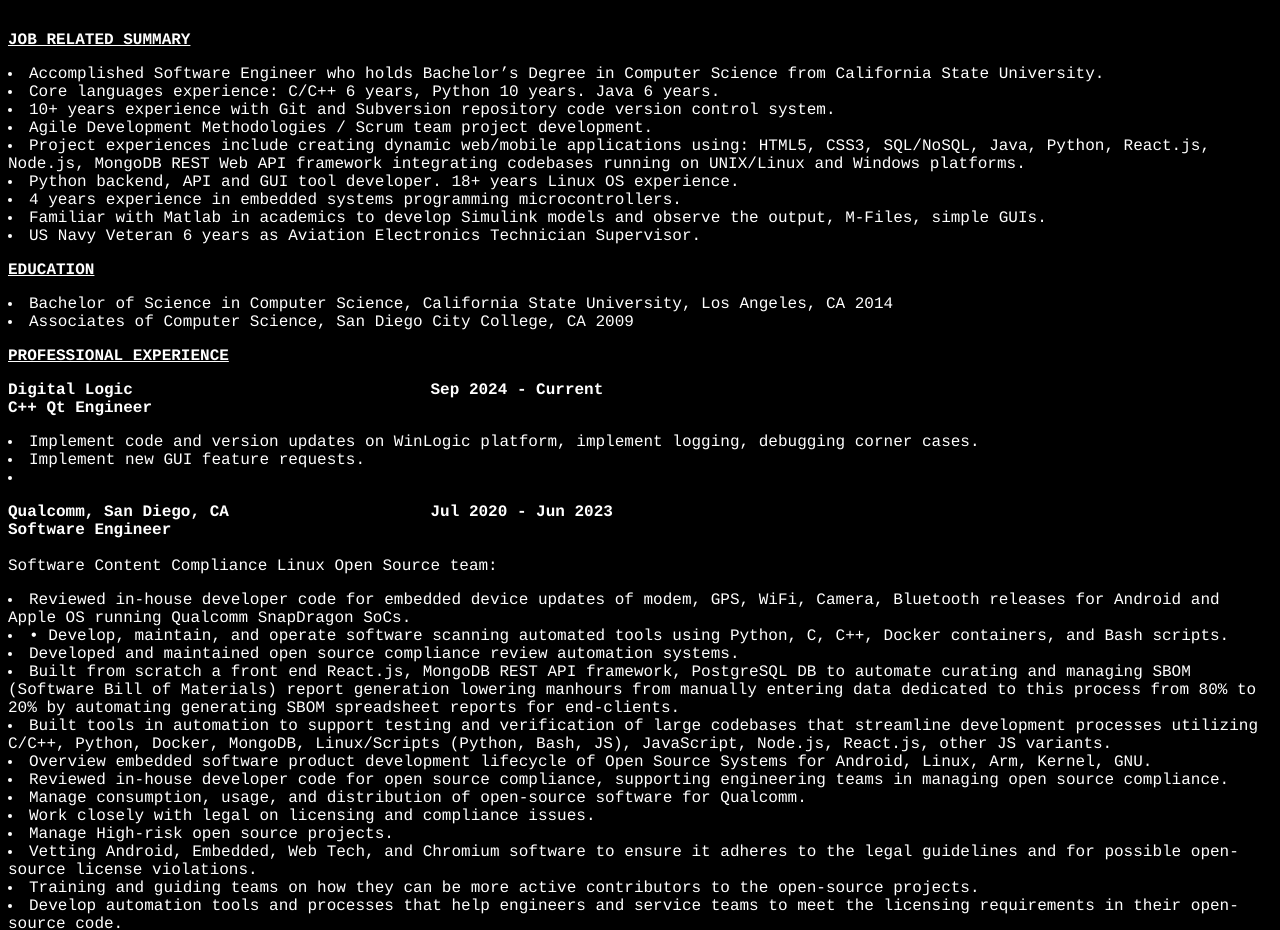
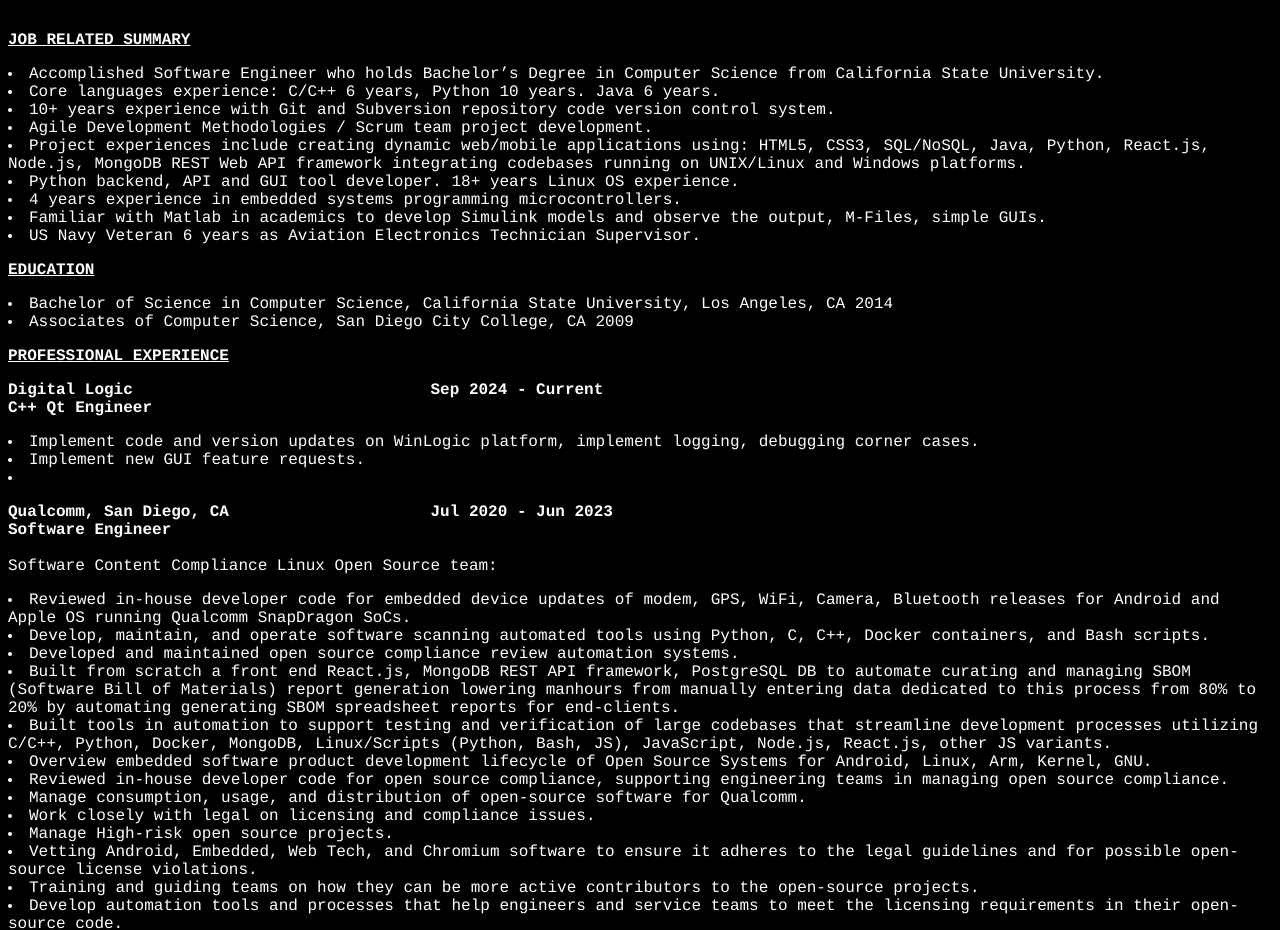
Before and after one commit to davedwards/davedwards.github.io, a plain HTML site: page resume/DavidEdwards-Resume.html in a window 1280 px wide. Shown: the part 160-1090 px from the top of the page. Drawn offline with Linux system fonts and the light colour scheme.

Commit message:
fix typo

```diff
--- a/resume/DavidEdwards-Resume.html
+++ b/resume/DavidEdwards-Resume.html
@@ -64,7 +64,7 @@ C++ Qt Engineer</strong><br>
 Software Engineer</strong><br><br>
 Software Content Compliance Linux Open Source team:
 <li>Reviewed in-house developer code for embedded device updates of modem, GPS, WiFi, Camera, Bluetooth releases for Android and Apple OS running Qualcomm SnapDragon SoCs.</li>
-<li>• Develop, maintain, and operate software scanning automated tools using Python, C, C++, Docker containers, and Bash scripts.</li>
+<li>Develop, maintain, and operate software scanning automated tools using Python, C, C++, Docker containers, and Bash scripts.</li>
 <li>Developed and maintained open source compliance review automation systems.</li>
 <li>Built from scratch a front end React.js, MongoDB REST API framework, PostgreSQL DB to automate curating and managing SBOM (Software Bill of Materials) report generation lowering manhours from manually entering data dedicated to this process from 80% to 20% by automating generating SBOM spreadsheet reports for end-clients.</li>
 <li>Built tools in automation to support testing and verification of large codebases that streamline development processes utilizing C/C++, Python, Docker, MongoDB, Linux/Scripts (Python, Bash, JS), JavaScript, Node.js, React.js, other JS variants.</li>
```
